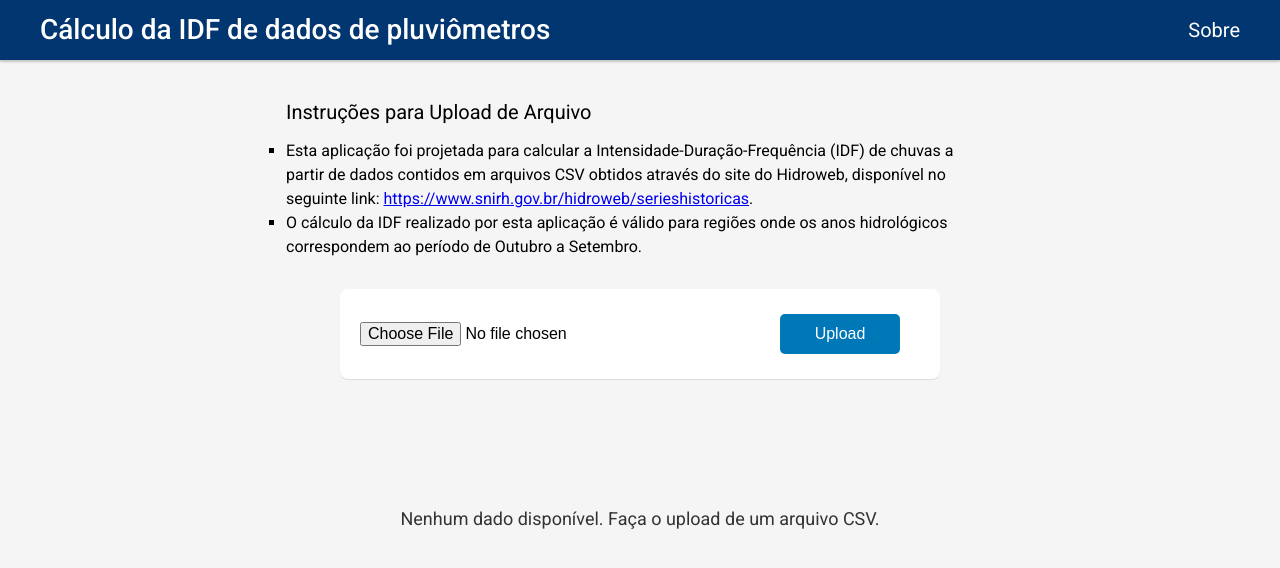
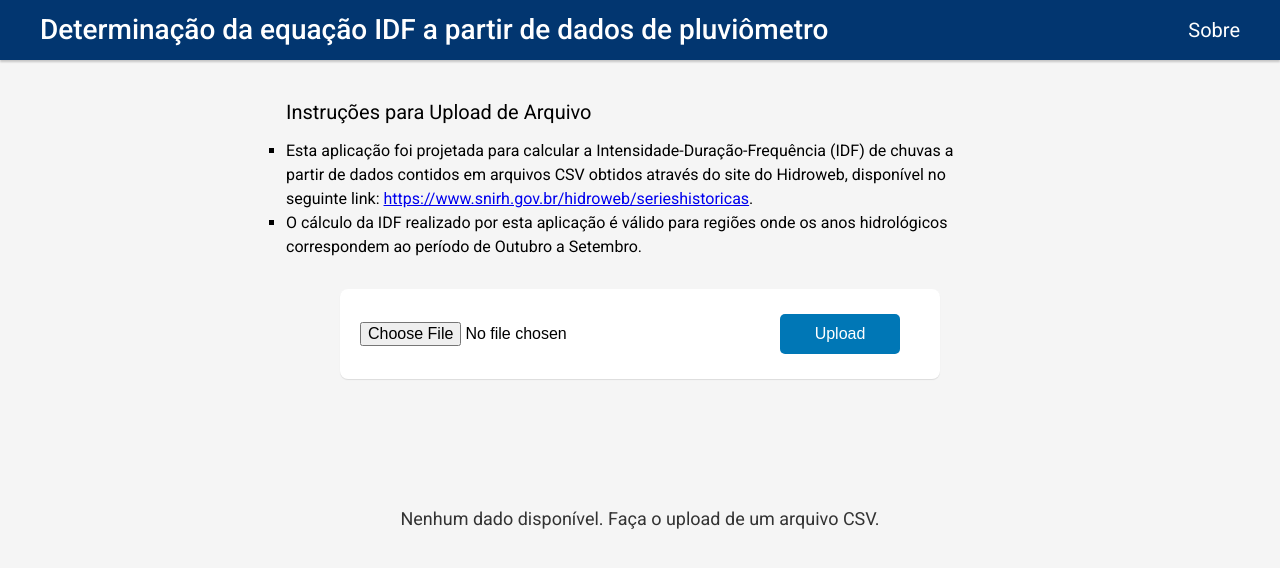
Before and after one commit to AnaLauraFFerraz/CalculoIDF_front, a React (Create React App) app: page / in a window 1280 px wide. Shown: the top 568 px of the page. Built offline with nearby package versions, Linux system fonts and the light colour scheme.

Commit message:
fix: title in header component

```diff
--- a/src/components/Header.js
+++ b/src/components/Header.js
@@ -5,7 +5,7 @@ export default function Header() {
 
     return (
         <HeaderContainer>
-            <h1>Cálculo da IDF de dados de pluviômetros</h1>
+            <h1>Determinação da equação IDF a partir de dados de pluviômetro</h1>
             <Link to="/sobre">Sobre</Link>
         </HeaderContainer>
     )
```
